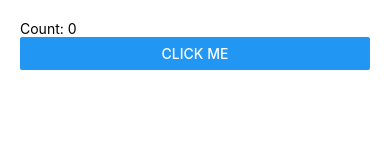
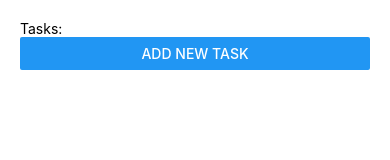
Before and after one commit to class-labs/hello-rn-old, a React Native app: screen / in a window 390 px wide. Shown: the top 160 px of the page. Built offline with nearby package versions, Linux system fonts and the light colour scheme.

Commit message:
Setup for task2

```diff
--- a/src/App.tsx
+++ b/src/App.tsx
@@ -1,16 +1,24 @@
 import { useState } from 'react';
 import { SafeAreaView, View, Text, Button } from 'react-native';
-
+type Task = {
+  id: number;
+  name: string;
+};
+const initialTasks: Array<Task> = [
+  { id: 1, name: 'Make coffee' },
+  { id: 2, name: 'Do Laundry' },
+];
 export function App() {
-  const [count, setCount] = useState(0);
+  const [taskItems, setTaskItems] = useState(initialTasks);
   return (
     <SafeAreaView style={{ flex: 1 }}>
       <View style={{ padding: 20 }}>
-        <Text>Count: {count}</Text>
+        <Text>Tasks:</Text>
+        {/* TODO: loop through the tasks and for each one display task.title  */}
         <Button
-          title="Click me"
+          title="Add new task"
           onPress={() => {
-            setCount((count) => count + 1);
+            // TODO
           }}
         />
       </View>
```
